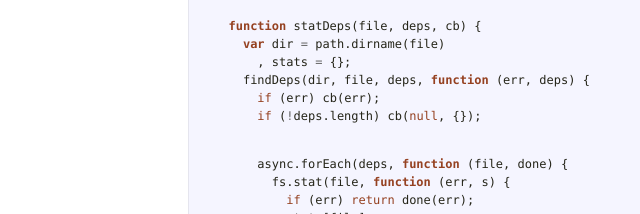
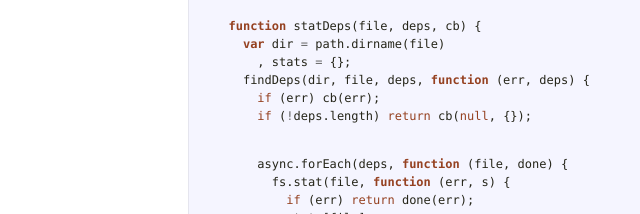
Before and after one commit to MartinodF/connect-less, a plain HTML site: page index.html in a window 1280 px wide. Shown: the part 1566-1780 px from the top of the page, 337-977 px from the left. Drawn offline with Linux system fonts and the light colour scheme.

Commit message:
Updated docs to v0.2.1

```diff
--- a/index.html
+++ b/index.html
@@ -84,7 +84,7 @@ It checks for @import dependencies (thanks to Rob-ot)</p>             </td>
       <span class="p">,</span> <span class="nx">stats</span> <span class="o">=</span> <span class="p">{};</span>
     <span class="nx">findDeps</span><span class="p">(</span><span class="nx">dir</span><span class="p">,</span> <span class="nx">file</span><span class="p">,</span> <span class="nx">deps</span><span class="p">,</span> <span class="kd">function</span> <span class="p">(</span><span class="nx">err</span><span class="p">,</span> <span class="nx">deps</span><span class="p">)</span> <span class="p">{</span>
       <span class="k">if</span> <span class="p">(</span><span class="nx">err</span><span class="p">)</span> <span class="nx">cb</span><span class="p">(</span><span class="nx">err</span><span class="p">);</span>
-      <span class="k">if</span> <span class="p">(</span><span class="o">!</span><span class="nx">deps</span><span class="p">.</span><span class="nx">length</span><span class="p">)</span> <span class="nx">cb</span><span class="p">(</span><span class="kc">null</span><span class="p">,</span> <span class="p">{});</span></pre></div>             </td>           </tr>                               <tr id="section-6">             <td class="docs">               <div class="pilwrap">                 <a class="pilcrow" href="#section-6">&#182;</a>               </div>               <p>Stat each file in parallel</p>             </td>             <td class="code">               <div class="highlight"><pre>      <span class="nx">async</span><span class="p">.</span><span class="nx">forEach</span><span class="p">(</span><span class="nx">deps</span><span class="p">,</span> <span class="kd">function</span> <span class="p">(</span><span class="nx">file</span><span class="p">,</span> <span class="nx">done</span><span class="p">)</span> <span class="p">{</span>
+      <span class="k">if</span> <span class="p">(</span><span class="o">!</span><span class="nx">deps</span><span class="p">.</span><span class="nx">length</span><span class="p">)</span> <span class="k">return</span> <span class="nx">cb</span><span class="p">(</span><span class="kc">null</span><span class="p">,</span> <span class="p">{});</span></pre></div>             </td>           </tr>                               <tr id="section-6">             <td class="docs">               <div class="pilwrap">                 <a class="pilcrow" href="#section-6">&#182;</a>               </div>               <p>Stat each file in parallel</p>             </td>             <td class="code">               <div class="highlight"><pre>      <span class="nx">async</span><span class="p">.</span><span class="nx">forEach</span><span class="p">(</span><span class="nx">deps</span><span class="p">,</span> <span class="kd">function</span> <span class="p">(</span><span class="nx">file</span><span class="p">,</span> <span class="nx">done</span><span class="p">)</span> <span class="p">{</span>
         <span class="nx">fs</span><span class="p">.</span><span class="nx">stat</span><span class="p">(</span><span class="nx">file</span><span class="p">,</span> <span class="kd">function</span> <span class="p">(</span><span class="nx">err</span><span class="p">,</span> <span class="nx">s</span><span class="p">)</span> <span class="p">{</span>
           <span class="k">if</span> <span class="p">(</span><span class="nx">err</span><span class="p">)</span> <span class="k">return</span> <span class="nx">done</span><span class="p">(</span><span class="nx">err</span><span class="p">);</span>
           <span class="nx">stats</span><span class="p">[</span><span class="nx">file</span><span class="p">]</span> <span class="o">=</span> <span class="nx">s</span><span class="p">;</span>
```
